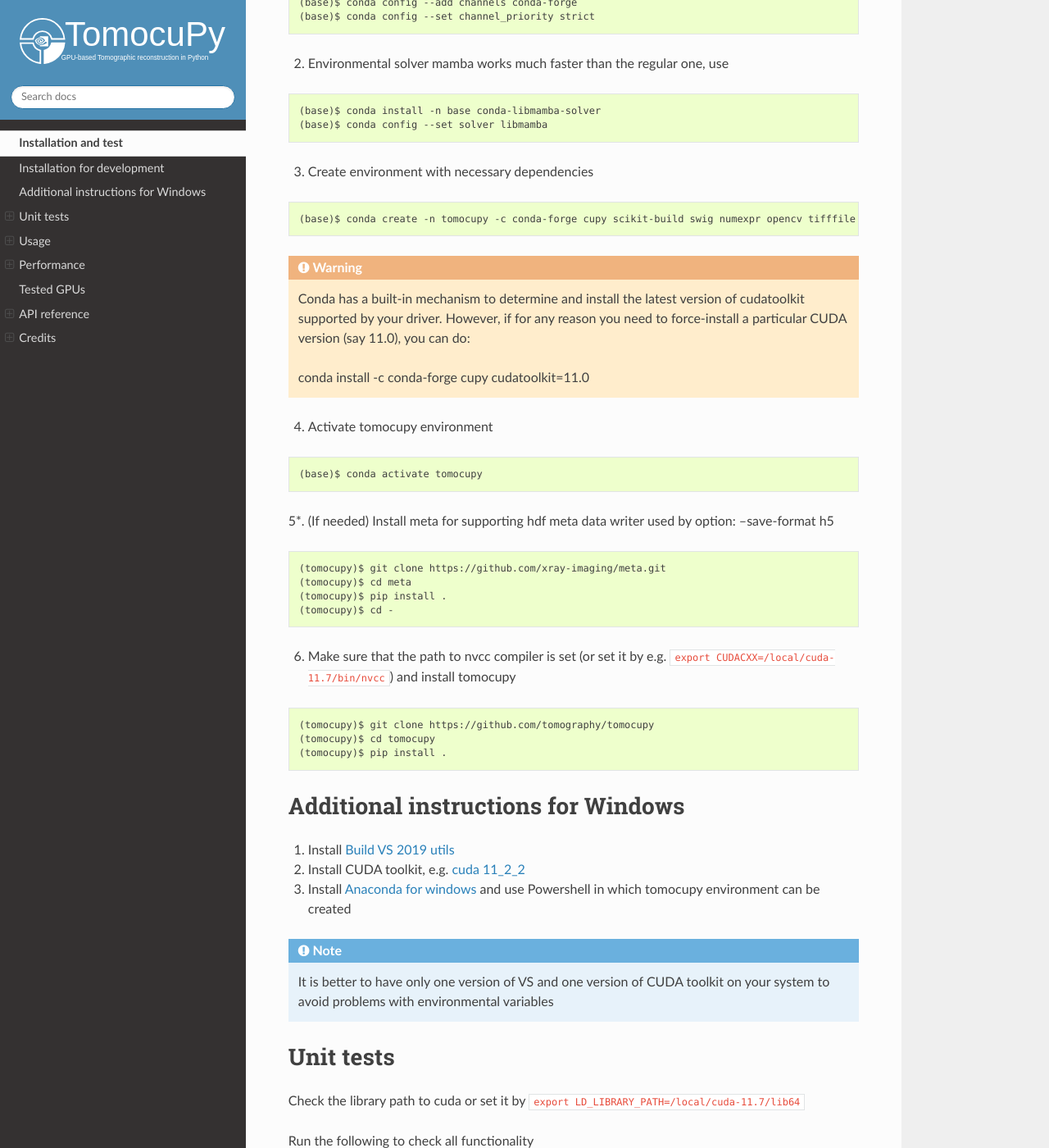
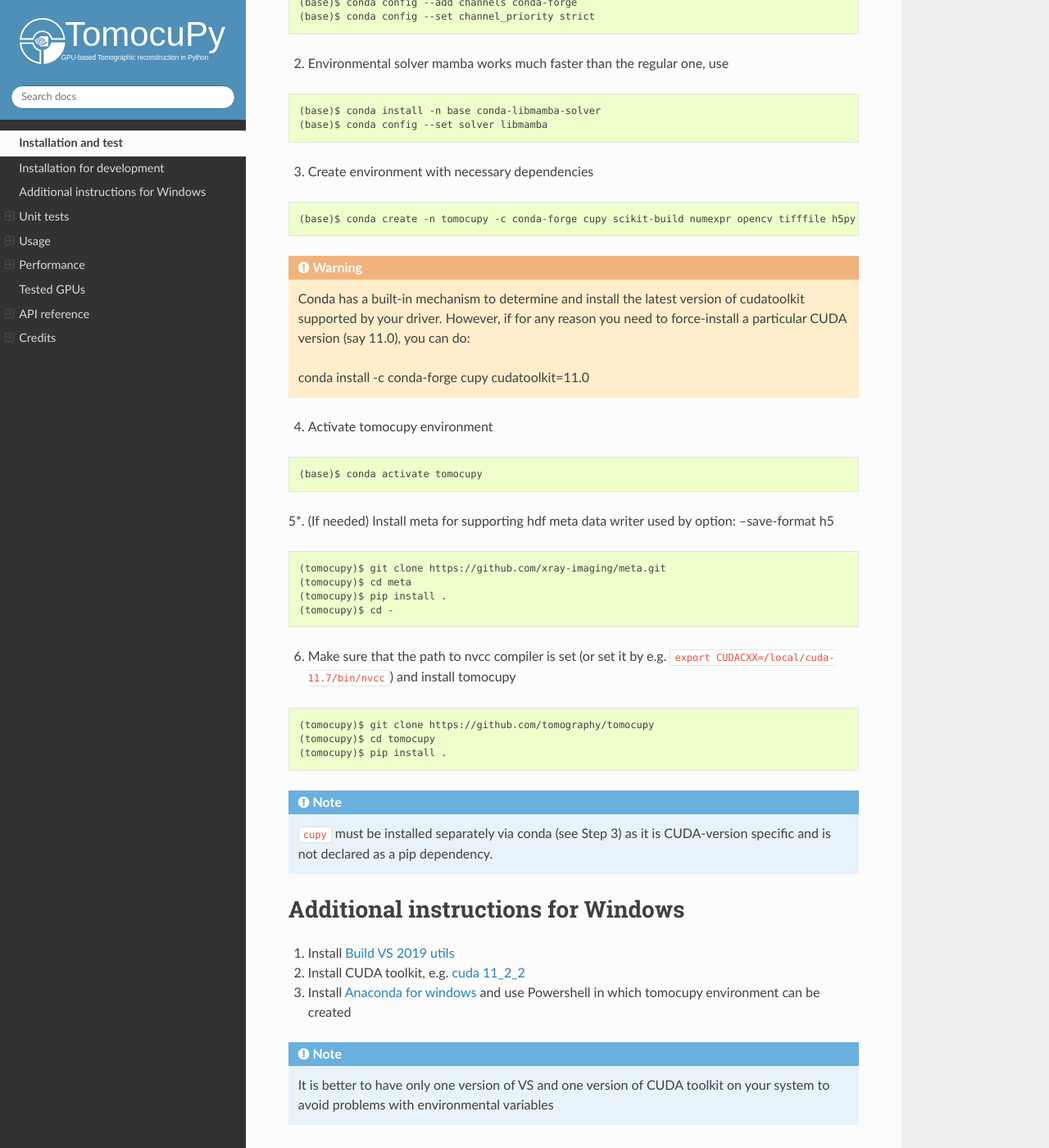
Before and after one commit to tomography/tomocupy, a Sphinx documentation site: the page built from docs/source/install.rst, in a window 1280 px wide and 1400 px high, scrolled down 1039 px. Shown: the whole window at 82% size. Built offline with Sphinx 7.4.7 and the Read the Docs theme 3.1.0, drawn with Linux system fonts in a browser that asks for light colours.

Commit message:
update docs

```diff
--- a/docs/source/install.rst
+++ b/docs/source/install.rst
@@ -65,7 +65,7 @@
 
 ::
 
-    (base)$ conda create -n tomocupy -c conda-forge cupy scikit-build swig numexpr opencv tifffile h5py cmake pywavelets python=3.10
+    (base)$ conda create -n tomocupy -c conda-forge cupy scikit-build numexpr opencv tifffile h5py cmake ninja pywavelets python=3.10
 
 
 .. warning:: Conda has a built-in mechanism to determine and install the latest version of cudatoolkit supported by your driver. However, if for any reason you need to force-install a particular CUDA version (say 11.0), you can do:
@@ -96,6 +96,9 @@
     (tomocupy)$ git clone https://github.com/tomography/tomocupy
     (tomocupy)$ cd tomocupy
     (tomocupy)$ pip install .
+
+.. note::
+    ``cupy`` must be installed separately via conda (see Step 3) as it is CUDA-version specific and is not declared as a pip dependency.
 
 ===================================
 Additional instructions for Windows
@@ -152,7 +155,7 @@
 
 ::
 
-    conda create -n tomocupy -c conda-forge cupy scikit-build swig numexpr opencv tifffile h5py cmake cudatoolkit=11.4
+    conda create -n tomocupy -c conda-forge cupy scikit-build numexpr opencv tifffile h5py cmake ninja cudatoolkit=11.4
 
 4. clone tomocupy:
 
--- a/setup.py
+++ b/setup.py
@@ -10,12 +10,11 @@
     packages=find_packages('src'),
     zip_safe=False,
     install_requires=[
-        'cupy',
         'opencv-python',
         'h5py',
         'numexpr',
         'numpy',
         'pywavelets',
-'tifffile',
+        'tifffile',
     ]
 )
```
